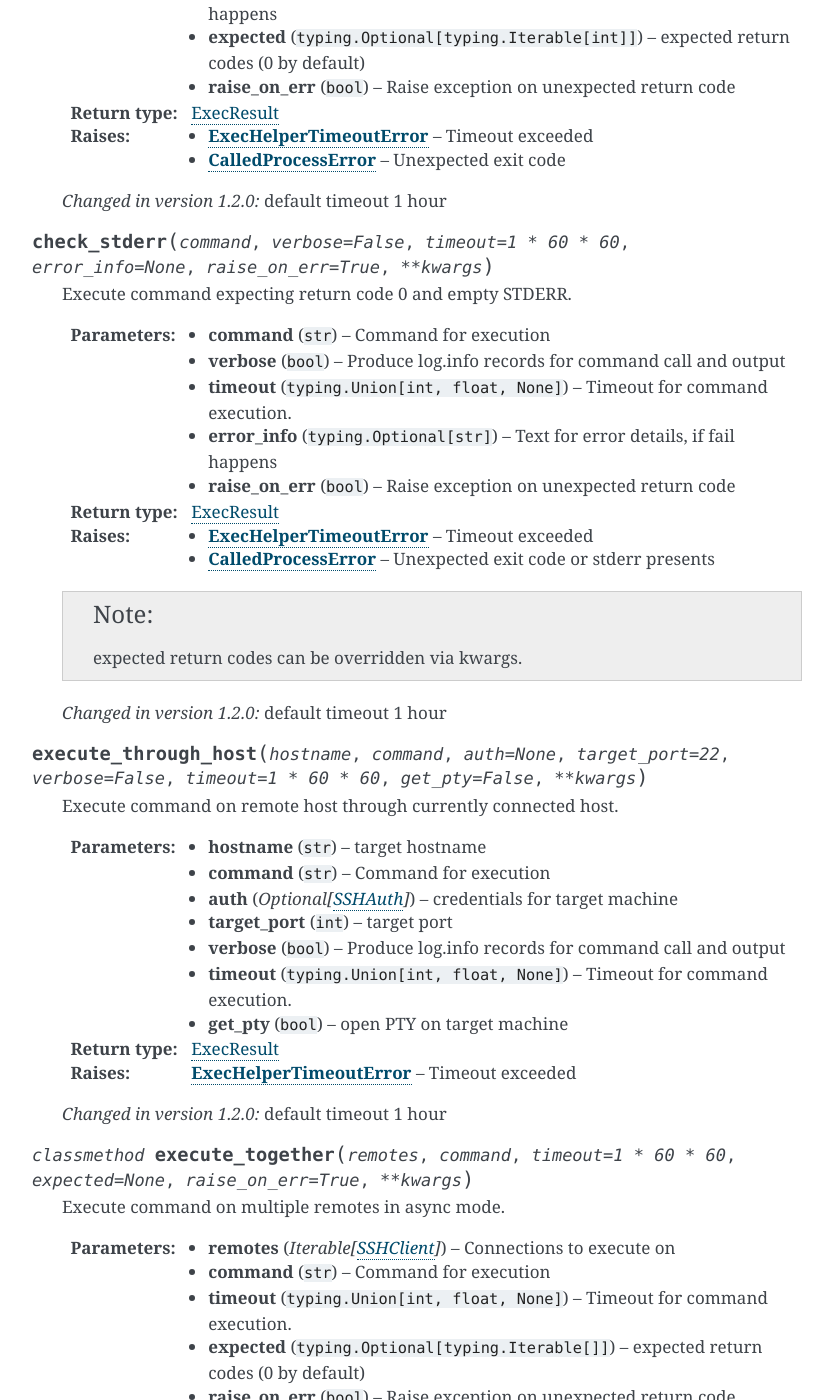
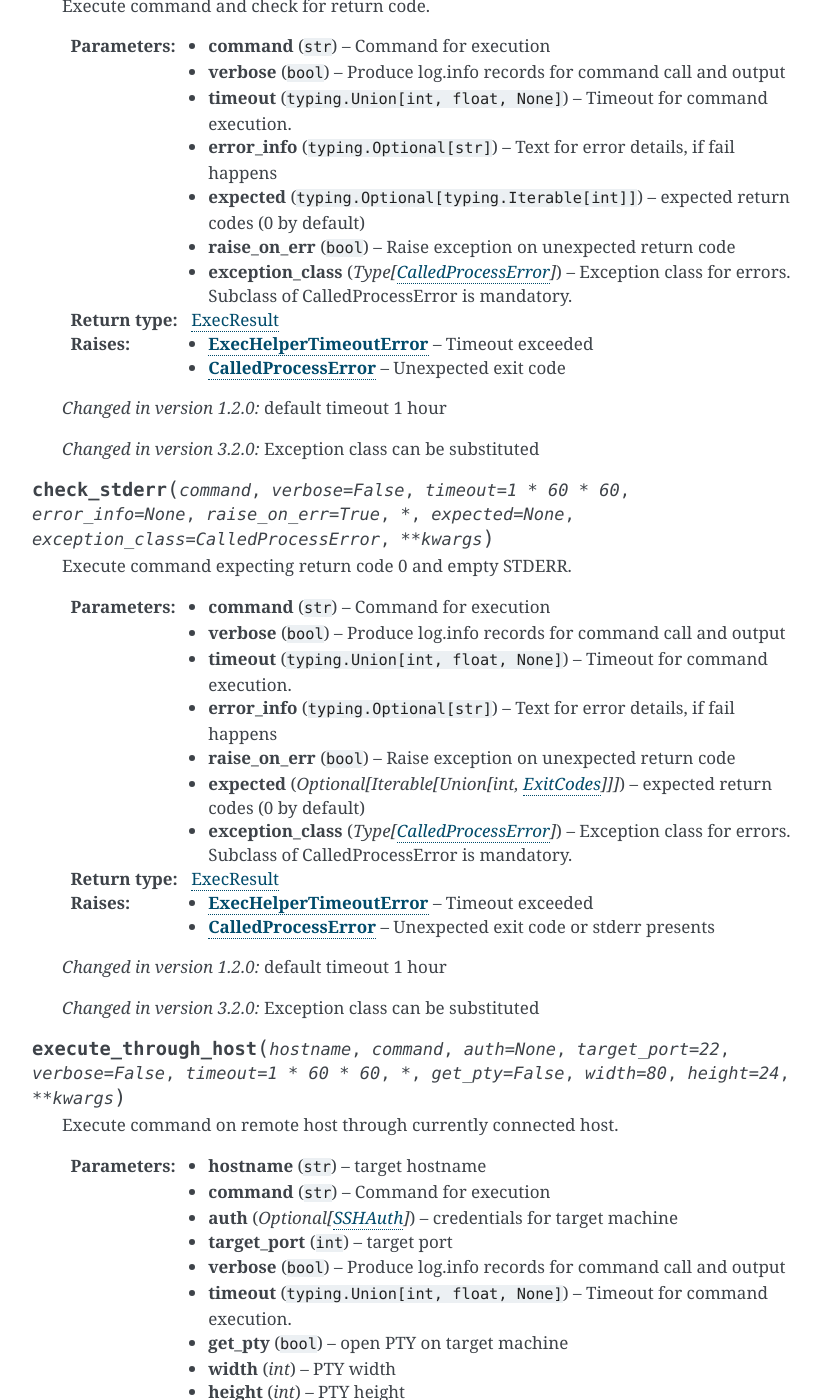
Before and after one commit to python-useful-helpers/exec-helpers, a Sphinx documentation site: the page built from doc/source/SSHClient.rst, in a window 1280 px wide and 1400 px high, scrolled down 3271 px. Shown: the whole window, without its empty margins (248-1081 px from the left). Built offline with Sphinx 7.4.7, drawn with Linux system fonts in a browser that asks for light colours; some of the changed text lies outside the part shown.

Commit message:
Rework exceptions
1. Allow substitute `CalledProcessError`
2. Modify exceptions class hierarchy
3. Expose **kwargs in stable places
4. Temporary disable black formatter: due to bug it's destroy py35

Signed-off-by: Alexey Stepanov <penguinolog@gmail.com>

(cherry picked from commit 46b200934e7d86c8f04578a6070704fa82b2c3d8)
Signed-off-by: Alexey Stepanov <penguinolog@gmail.com>

```diff
--- a/doc/source/SSHClient.rst
+++ b/doc/source/SSHClient.rst
@@ -121,7 +121,7 @@ API: SSHClient and SSHAuth.
         .. Note:: Enter and exit ssh context manager is produced as well.
         .. versionadded:: 1.2.1
 
-    .. py:method:: execute_async(command, stdin=None, open_stdout=True, open_stderr=True, verbose=False, log_mask_re=None, **kwargs)
+    .. py:method:: execute_async(command, stdin=None, open_stdout=True, open_stderr=True, verbose=False, log_mask_re=None, *, get_pty=False, width=80, height=24, **kwargs)
 
         Execute command in async mode and return channel with IO objects.
 
@@ -138,12 +138,19 @@ API: SSHClient and SSHAuth.
         :param log_mask_re: regex lookup rule to mask command for logger.
                             all MATCHED groups will be replaced by '<*masked*>'
         :type log_mask_re: typing.Optional[str]
+        :param get_pty: Get PTY for connection
+        :type get_pty: bool
+        :param width: PTY width
+        :type width: int
+        :param height: PTY height
+        :type height: int
         :rtype: SshExecuteAsyncResult
 
         .. versionchanged:: 1.2.0 open_stdout and open_stderr flags
         .. versionchanged:: 1.2.0 stdin data
         .. versionchanged:: 1.2.0 get_pty moved to `**kwargs`
         .. versionchanged:: 2.1.0 Use typed NamedTuple as result
+        .. versionchanged:: 3.2.0 Expose pty options as optional keyword-only arguments
 
     .. py:method:: execute(command, verbose=False, timeout=1*60*60, **kwargs)
 
@@ -160,7 +167,7 @@ API: SSHClient and SSHAuth.
 
         .. versionchanged:: 1.2.0 default timeout 1 hour
 
-    .. py:method:: check_call(command, verbose=False, timeout=1*60*60, error_info=None, expected=None, raise_on_err=True, **kwargs)
+    .. py:method:: check_call(command, verbose=False, timeout=1*60*60, error_info=None, expected=None, raise_on_err=True, *, exception_class=CalledProcessError, **kwargs)
 
         Execute command and check for return code.
 
@@ -176,13 +183,16 @@ API: SSHClient and SSHAuth.
         :type expected: ``typing.Optional[typing.Iterable[int]]``
         :param raise_on_err: Raise exception on unexpected return code
         :type raise_on_err: ``bool``
+        :param exception_class: Exception class for errors. Subclass of CalledProcessError is mandatory.
+        :type exception_class: typing.Type[CalledProcessError]
         :rtype: ExecResult
         :raises ExecHelperTimeoutError: Timeout exceeded
         :raises CalledProcessError: Unexpected exit code
 
         .. versionchanged:: 1.2.0 default timeout 1 hour
+        .. versionchanged:: 3.2.0 Exception class can be substituted
 
-    .. py:method:: check_stderr(command, verbose=False, timeout=1*60*60, error_info=None, raise_on_err=True, **kwargs)
+    .. py:method:: check_stderr(command, verbose=False, timeout=1*60*60, error_info=None, raise_on_err=True, *, expected=None, exception_class=CalledProcessError, **kwargs)
 
         Execute command expecting return code 0 and empty STDERR.
 
@@ -196,14 +206,18 @@ API: SSHClient and SSHAuth.
         :type error_info: ``typing.Optional[str]``
         :param raise_on_err: Raise exception on unexpected return code
         :type raise_on_err: ``bool``
+        :param expected: expected return codes (0 by default)
+        :type expected: typing.Optional[typing.Iterable[typing.Union[int, ExitCodes]]]
+        :param exception_class: Exception class for errors. Subclass of CalledProcessError is mandatory.
+        :type exception_class: typing.Type[CalledProcessError]
         :rtype: ExecResult
         :raises ExecHelperTimeoutError: Timeout exceeded
         :raises CalledProcessError: Unexpected exit code or stderr presents
 
-        .. note:: expected return codes can be overridden via kwargs.
         .. versionchanged:: 1.2.0 default timeout 1 hour
+        .. versionchanged:: 3.2.0 Exception class can be substituted
 
-    .. py:method:: execute_through_host(hostname, command, auth=None, target_port=22, verbose=False, timeout=1*60*60, get_pty=False, **kwargs)
+    .. py:method:: execute_through_host(hostname, command, auth=None, target_port=22, verbose=False, timeout=1*60*60, *, get_pty=False, width=80, height=24, **kwargs)
 
         Execute command on remote host through currently connected host.
 
@@ -221,12 +235,18 @@ API: SSHClient and SSHAuth.
         :type timeout: ``typing.Union[int, float, None]``
         :param get_pty: open PTY on target machine
         :type get_pty: ``bool``
+        :param width: PTY width
+        :type width: int
+        :param height: PTY height
+        :type height: int
         :rtype: ExecResult
         :raises ExecHelperTimeoutError: Timeout exceeded
 
         .. versionchanged:: 1.2.0 default timeout 1 hour
+        .. versionchanged:: 3.2.0 Expose pty options as optional keyword-only arguments
+        .. versionchanged:: 3.2.0 Exception class can be substituted
 
-    .. py:classmethod:: execute_together(remotes, command, timeout=1*60*60, expected=None, raise_on_err=True, **kwargs)
+    .. py:classmethod:: execute_together(remotes, command, timeout=1*60*60, expected=None, raise_on_err=True, *, exception_class=ParallelCallProcessError, **kwargs)
 
         Execute command on multiple remotes in async mode.
 
@@ -240,12 +260,15 @@ API: SSHClient and SSHAuth.
         :type expected: ``typing.Optional[typing.Iterable[]]``
         :param raise_on_err: Raise exception on unexpected return code
         :type raise_on_err: ``bool``
+        :param exception_class: Exception to raise on error. Mandatory subclass of ParallelCallProcessError
+        :type exception_class: typing.Type[ParallelCallProcessError]
         :return: dictionary {(hostname, port): result}
         :rtype: typing.Dict[typing.Tuple[str, int], ExecResult]
         :raises ParallelCallProcessError: Unexpected any code at lest on one target
         :raises ParallelCallExceptions: At lest one exception raised during execution (including timeout)
 
         .. versionchanged:: 1.2.0 default timeout 1 hour
+        .. versionchanged:: 3.2.0 Exception class can be substituted
 
     .. py:method:: open(path, mode='r')
 
--- a/exec_helpers/__init__.py
+++ b/exec_helpers/__init__.py
@@ -56,6 +56,7 @@ try:
 except pkg_resources.DistributionNotFound:
     # package is not installed, try to get from SCM
     try:
+        # noinspection PyPackageRequirements,PyUnresolvedReferences
         import setuptools_scm  # type: ignore
 
         __version__ = setuptools_scm.get_version()
--- a/pyproject.toml
+++ b/pyproject.toml
@@ -9,3 +9,4 @@ requires = [
 [tool.black]
 line-length = 120
 safe = true
+py36 = false
--- a/setup.py
+++ b/setup.py
@@ -29,13 +29,12 @@ import os.path
 import shutil
 import sys
 
+import setuptools
 try:
     # noinspection PyPackageRequirements
     from Cython.Build import cythonize
 except ImportError:
     cythonize = None
-
-import setuptools
 
 with open(os.path.join(os.path.dirname(__file__), "exec_helpers", "__init__.py")) as f:
     source = f.read()
```
Also changed, not shown: README.rst (+13 -3 lines), doc/source/Subprocess.rst (+20 -6 lines), doc/source/exceptions.rst (+41 -41 lines), .travis.yml, 7 other files.
